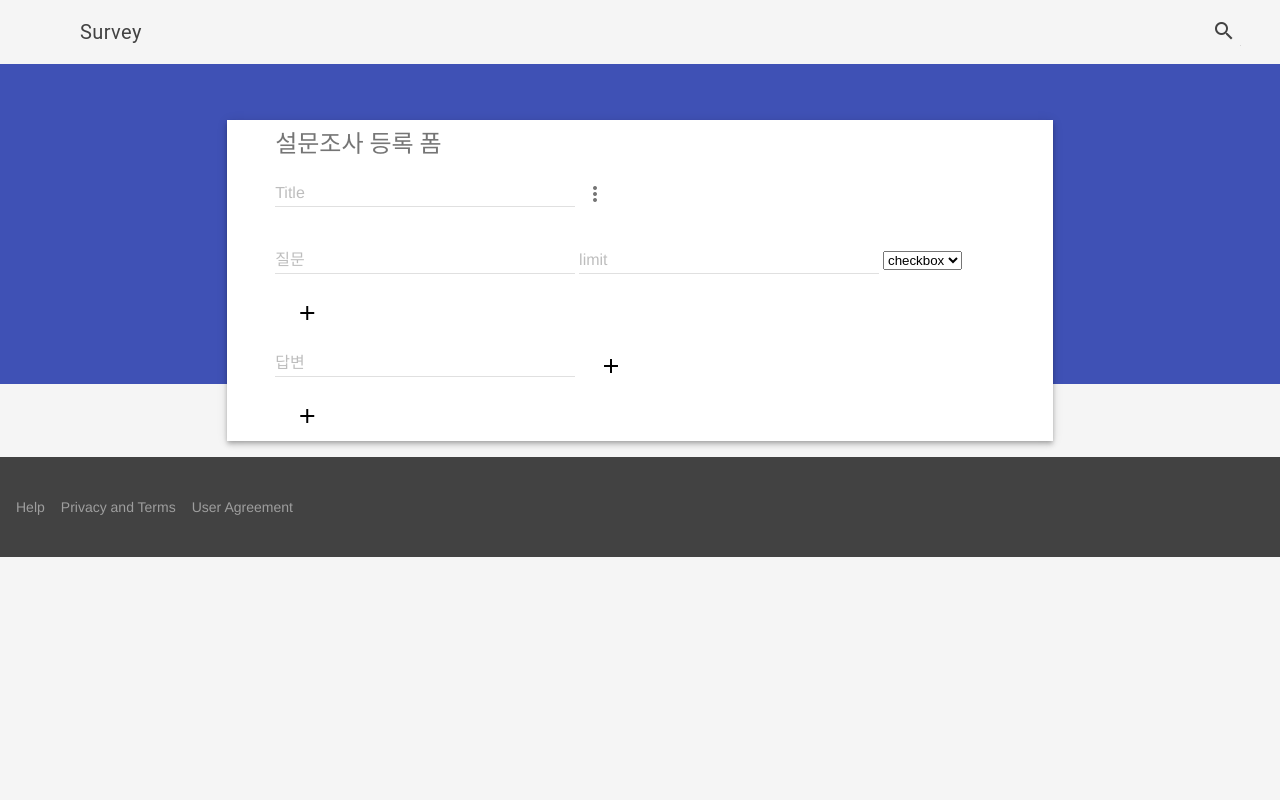
After one commit to anny0739/django_survey, a Django app: page /survey/form/ in a window 1280 px wide. The commit adds this page. Run offline with Django 3.2, Linux system fonts and the light colour scheme; some libraries are stand-ins or nearby versions.

Commit message:
add url, view

```diff
--- a/SurveyApp/admin.py
+++ b/SurveyApp/admin.py
@@ -1,6 +1,6 @@
 from django.contrib import admin
 from .models import Survey
-from .models import SurveyInfo
+from .models import Entry
 from .models import Question
 from .models import Answer
 from .models import User
--- /dev/null
+++ b/SurveyApp/forms.py
@@ -0,0 +1,29 @@
+from django import forms
+from .models import Survey, Question, Answer, User, Entry
+
+
+
+class SurveyForm(forms.ModelForm) :
+    class Meta:
+        model = Survey
+        fields = ('title', 'available_start_dt', 'available_end_dt',)
+
+class QuestionForm(forms.ModelForm) :
+    class Meta:
+        model = Question
+        fields = ('title', 'survey_id', 'limit', 'type')
+
+class AnswerForm(forms.ModelForm) :
+    class Meta:
+        model = Answer
+        fields = ('question_id', 'ans_content')
+
+class UserForm(forms.ModelForm) :
+    class Meta:
+        model = User
+        fields = ('name', 'question_id', 'mobile')
+
+class EntryForm(forms.ModelForm):
+    class Meta:
+        medel = Entry
+        fields = ('user_id', 'answer_id', 'response')
--- /dev/null
+++ b/SurveyApp/templates/SurveyApp/decorator.html
@@ -0,0 +1,70 @@
+<!DOCTYPE html>
+<html>
+  <head>
+    <meta charset="utf-8">
+    <meta http-equiv="X-UA-Compatible" content="IE=edge">
+   <meta name="viewport" content="width=device-width, initial-scale=1.0, minimum-scale=1.0">
+    <link rel="stylesheet" href="https://fonts.googleapis.com/icon?family=Material+Icons">
+    <link rel="stylesheet" href="https://code.getmdl.io/1.1.3/material.indigo-pink.min.css">
+    <script defer src="https://code.getmdl.io/1.1.3/material.min.js"></script>
+    <script src="https://ajax.googleapis.com/ajax/libs/jquery/1.12.4/jquery.min.js"></script>
+
+    <meta name="msapplication-TileImage" content="images/touch/ms-touch-icon-144x144-precomposed.png">
+   <meta name="msapplication-TileColor" content="#3372DF">
+   <style>
+    .demo-ribbon {
+      width : 100%;
+      height : 40vh;
+      background-color:#3F51B5;
+      flex-shrink:0;
+    }
+
+    .demo-main {
+      margin-top: -35vh;
+    }
+   </style>
+    <title>SURVEY TEST</title>
+  </head>
+  <body>
+    <div class="demo-layout mdl-layout mdl-layout--fixed-header mdl-js-layout mdl-color--grey-100">
+      <header class="demo-header mdl-layout__header mdl-layout__header--scroll mdl-color--grey-100 mdl-color-text--grey-800">
+        <div class="mdl-layout__header-row">
+          <span class="mdl-layout-title">Survey</span>
+          <div class="mdl-layout-spacer"></div>
+          <div class="mdl-textfield mdl-js-textfield mdl-textfield--expandable">
+            <label class="mdl-button mdl-js-button mdl-button--icon" for="search">
+              <i class="material-icons">search</i>
+            </label>
+            <div class="mdl-textfield__expandable-holder">
+              <input class="mdl-textfield__input" type="text" id="search">
+              <label class="mdl-textfield__label" for="search">Enter your query...</label>
+            </div>
+          </div>
+        </div>
+      </header>
+      <div class="demo-ribbon"></div>
+      <main class="demo-main mdl-layout__content">
+        <div class="demo-container mdl-grid">
+          <div class="mdl-cell mdl-cell--2-col mdl-cell--hide-tablet mdl-cell--hide-phone"></div>
+          <div class="demo-content mdl-color--white mdl-shadow--4dp content mdl-color-text--grey-800 mdl-cell mdl-cell--8-col">
+
+            {% block content %}
+            {% endblock %}
+
+          </div>
+        </div>
+        <footer class="demo-footer mdl-mini-footer">
+          <div class="mdl-mini-footer--left-section">
+            <ul class="mdl-mini-footer--link-list">
+              <li><a href="#">Help</a></li>
+              <li><a href="#">Privacy and Terms</a></li>
+              <li><a href="#">User Agreement</a></li>
+            </ul>
+          </div>
+        </footer>
+      </main>
+    </div>
+
+
+  </body>
+</html>
--- /dev/null
+++ b/SurveyApp/templates/SurveyApp/survey_form.html
@@ -0,0 +1,116 @@
+{% extends 'SurveyApp/decorator.html' %}
+
+{% block content %}
+<script type='text/javascript'>
+  $(function() {
+    $('.mdl-menu__item').click(function() {
+      $('[name="type"]').val(j$(this).text());
+    });
+    $('[id^="add_"]').click(function() {
+        var $this = $(this);
+
+        if($this.attr('id') == 'add_question') {
+
+          $this.closest('[name^="question_answer_area"]').append(
+
+          )
+
+        } else if($this.attr('id') == 'add_answer') {
+          $this.closest('div').append(
+            '<div class="answer">'+
+          '<div class="mdl-textfield mdl-js-textfield">'+
+            '<input class="mdl-textfield__input" type="text" name="content">'+
+            '<label class="mdl-textfield__label" for="sample1">답변</label>'+
+          '</div>'+
+          '<button class="mdl-button mdl-button--mini-fab mdl-js-button" name="delete_answer">'+
+            '<i class="material-icons" role="presentation">delete</i>'+
+          '</button></div>'
+        );
+        }
+    });
+
+    $(document).on('click', '[name="delete_answer"]', function() {
+      var $this = $(this);
+      $this.closest('div').remove();
+    });
+
+    $('#add_survey').click(function() {
+        //<!--document.surveyform.action = 'http://localhost:8000/survey/form/survey/form/';-->
+        document.surveyform.submit();
+    });
+  });
+</script>
+
+           <div class="mdl-card mdl-cell mdl-cell--12-col">
+             <div class="mdl-card__supporting-text mdl-grid mdl-grid--no-spacing">
+               <h4 class="mdl-cell mdl-cell--12-col">설문조사 등록 폼</h4>
+              <p>
+
+              </p>
+               <form method="POST" name="surveyform" class="survey-form" onsubmit="return false">{% csrf_token %}
+                  <div class="mdl-textfield mdl-js-textfield">
+                    <input class="mdl-textfield__input" type="text" id="sample1" name="title">
+                    <label class="mdl-textfield__label" for="sample1">Title</label>
+                  </div>
+
+                    <button id="menu-speed" class="mdl-button mdl-js-button mdl-button--icon">
+                    <i class="material-icons">more_vert</i>
+                    </button>
+                    <ul class="mdl-menu mdl-js-menu" for="menu-speed">
+                      <li class="mdl-menu__item">checkbox</li>
+                      <li class="mdl-menu__item">selectbox</li>
+                      <li class="mdl-menu__item">radio</li>
+                      <li class="mdl-menu__item">TextField</li>
+                    </ul>
+
+                    <div name="question_answer_area">
+                    <div name="question_area">
+                      <!-- Right aligned menu below button -->
+                      <div class="mdl-textfield mdl-js-textfield">
+                        <input class="mdl-textfield__input" type="text" name="question_title">
+                        <label class="mdl-textfield__label" for="sample1">질문</label>
+                      </div>
+                      <div class="mdl-textfield mdl-js-textfield">
+                        <input class="mdl-textfield__input" type="text" name="limit">
+                        <label class="mdl-textfield__label" for="sample1">limit</label>
+                      </div>
+
+                      <select name="type">
+                        <option value='checkbox'>checkbox</option>
+                        <option value='radio'>radio</option>
+                        <option value='select'>select</option>
+                        <option value='textfield'>textfield<option>
+                      </select>
+
+                      <button class="mdl-button mdl-button--mini-fab mdl-js-button" id="add_question">
+                        <i class="material-icons" role="presentation">add</i>
+                        <span class="visuallyhidden">Add</span>
+                      </button>
+                    <!--  <label class="mdl-checkbox mdl-js-checkbox" for="checkbox1">
+                        <input type="checkbox" id="checkbox1" class="mdl-checkbox__input" checked>
+                        <span class="mdl-checkbox__label">Married</span>
+                     </label> -->
+                   </div>
+                   <div name="answer_area">
+                     <!-- Right aligned menu below button -->
+                       <div class="mdl-textfield mdl-js-textfield">
+                         <input class="mdl-textfield__input" type="text" name="content">
+                         <label class="mdl-textfield__label" for="sample1">답변</label>
+                       </div>
+                       <button class="mdl-button mdl-button--mini-fab mdl-js-button" id="add_answer">
+                         <i class="material-icons" role="presentation">add</i>
+                         <span class="visuallyhidden">Add</span>
+                       </button>
+                   </div>
+                   </div>
+              </form>
+              <button class="mdl-button mdl-button--mini-fab mdl-js-button" id="add_survey">
+                <i class="material-icons" role="presentation">add</i>
+                <span class="visuallyhidden">Add</span>
+              </button>
+            </div>
+          </div>
+
+
+
+{% endblock %}
--- a/SurveyApp/urls.py
+++ b/SurveyApp/urls.py
@@ -3,6 +3,7 @@ from . import views
 
 urlpatterns = [
     url(r'^$', views.survey_list, name='surveys'),
-    #url(r'^surveys/([0-9]{4})/$', views.survey_detail),
+    url(r'^survey/(?P<id>[0-9]+)/$', views.survey_detail),
+    url(r'^survey/form/$', views.survey_form),
 
 ]
--- a/SurveyApp/views.py
+++ b/SurveyApp/views.py
@@ -1,6 +1,61 @@
-from django.shortcuts import render
+from django.shortcuts import render, get_object_or_404, redirect
+import logging
+from .forms import SurveyForm, QuestionForm, AnswerForm, UserForm, EntryForm
+from .models import Survey, Question, Answer, User, Entry
+
+
 
 # Create your views here.
 
+logger = logging.getLogger(__name__)
+
 def survey_list(request) :
-    return render(request, 'SurveyApp/survey_list.html', {})
+    survey_list = Survey.objects.all()
+    return render(request, 'SurveyApp/survey_list.html', {'survey_list':survey_list})
+
+def survey_detail(request, id) :
+    #survey_detail = get_object_or_404(Survey, id=id)
+    survey = Survey.objects.filter(id=id)
+    question = Question.objects.filter(survey_id=survey).select_related().values('title', 'limit', 'type')
+    logger.error(question)
+    return render(request, 'SurveyApp/survey_detail.html', {'survey':survey, 'question':question})
+
+def survey_form(request) :
+
+    if request.method == 'POST' :
+        form = SurveyForm()
+        survey = form.save(commit=False)
+        survey.save()
+
+        form = QuestionForm()
+        question = form.save(commit=False)
+        survey = Survey.objects.get(id=survey.id)
+        question.survey_id = survey
+        question.title = request.POST['question_title']
+        question.limit = request.POST['limit']
+        question.save()
+
+        return redirect('SurveyApp.views.survey_detail', id=survey.id)
+    else :
+        form = SurveyForm()
+        return render(request, 'SurveyApp/survey_form.html', {'form' : form})
+
+#def insert_survey(request) :
+    #form = request.POST
+    #survey = form.save(commit=False)
+    #question = form.save(commit=False)
+    #question.survey_id = survey.id
+    #survey.save()
+    #question.save()
+
+
+    #titleArr = request.POST['title'];
+    #offset = 0
+    #for(tit in titleArr) {
+
+    #question = Question.objects.create(survey_id =survey.id,
+#        type = request.POST['type'], limit = request.POST['limit'],
+#        title = request.POST['question_title']
+#    )
+#        offset++;
+#    }
```
Also changed, not shown: SurveyApp/models.py (+19 -18 lines), SurveyApp/templates/SurveyApp/survey_detail.html (+57 -9 lines), SurveyApp/templates/SurveyApp/survey_list.html (+27 -9 lines), SurveyApp/migrations/0003_auto_20160724_1334.py (added), SurveyApp/migrations/0004_auto_20160724_1514.py (added), SurveyApp/migrations/0005_auto_20160724_1836.py (added).
